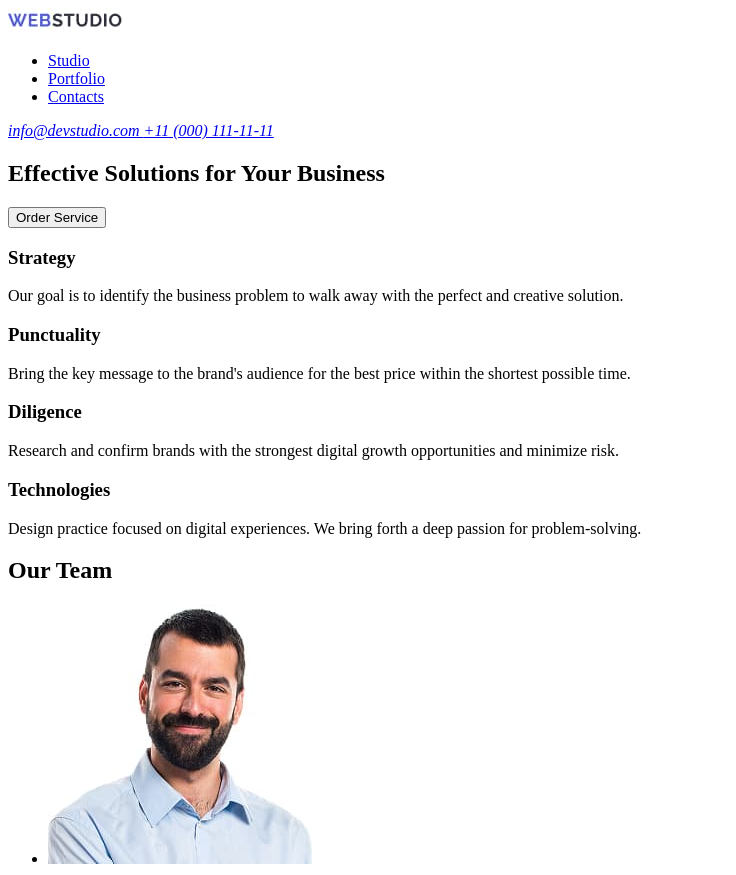
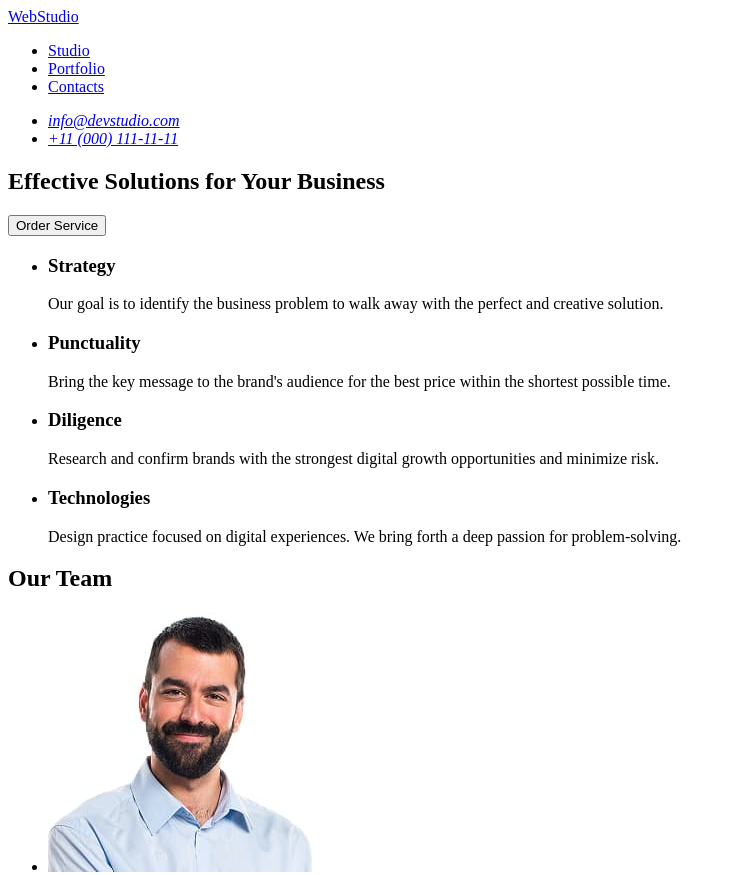
Before and after one commit to Anatolii1706/goit-markup-hw-01, a plain HTML site: page index.html in a window 1280 px wide. Shown: the top 875 px of the page, without its empty margins (0-736 px from the left). Drawn offline with Linux system fonts and the light colour scheme.

Commit message:
Update index.html

```diff
--- a/index.html
+++ b/index.html
@@ -7,9 +7,7 @@
   </head>
   <body>
     <header>
-      <a href="/">
-        <img src="./images/Logo.jpg" alt="logo" width="115" height="24" />
-      </a>
+      <a href="/" class="logo">WebStudio</a>
       <nav>
         <ul>
           <li><a href="#Studio">Studio</a></li>
@@ -18,8 +16,10 @@
         </ul>
       </nav>
       <address>
-        <a href="info@devstudio.com"> info@devstudio.com </a>
-        <a href="tel:+110001111111">+11 (000) 111-11-11</a>
+        <ul>
+          <li><a href="mailto:info@devstudio.com">info@devstudio.com</a></li>
+          <li><a href="tel:+110001111111">+11 (000) 111-11-11</a></li>
+        </ul>
       </address>
     </header>
     <main>
@@ -28,26 +28,36 @@
         <button type="button">Order Service</button>
       </section>
       <section id="Portfolio">
+        <ul>
+          <li>
             <h3>Strategy</h3>
             <p>
               Our goal is to identify the business problem to walk away with the
               perfect and creative solution.
             </p>
+          </li>
+          <li>
             <h3>Punctuality</h3>
             <p>
               Bring the key message to the brand's audience for the best price
               within the shortest possible time.
             </p>
+          </li>
+          <li>
             <h3>Diligence</h3>
             <p>
               Research and confirm brands with the strongest digital growth
               opportunities and minimize risk.
             </p>
+          </li>
+          <li>
             <h3>Technologies</h3>
             <p>
-          Design practice focused on digital experiences. We bring forth a deep
-          passion for problem-solving.
+              Design practice focused on digital experiences. We bring forth a
+              deep passion for problem-solving.
             </p>
+          </li>
+        </ul>
       </section>
       <section>
         <h2 id="Contacts">Our Team</h2>
@@ -76,9 +86,7 @@
       </section>
     </main>
     <footer>
-      <a href="/">
-        <img src="./images/Logo.jpg" alt="logo" width="115" height="24" />
-      </a>
+      <a href="/" class="logo">WebStudio</a>
       <p>
         Increase the flow of customers and sales for your business with digital
         marketing & growth solutions.
```
Lines whose indentation alone changed are shown as unchanged.
